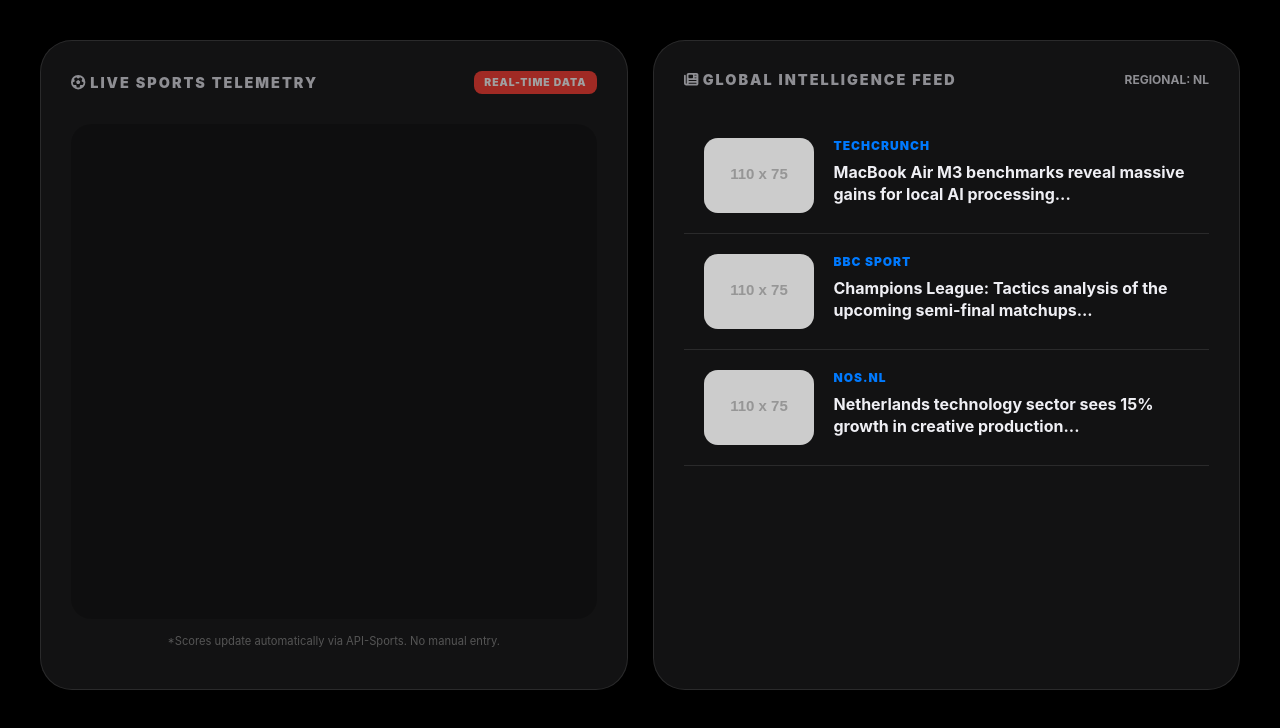
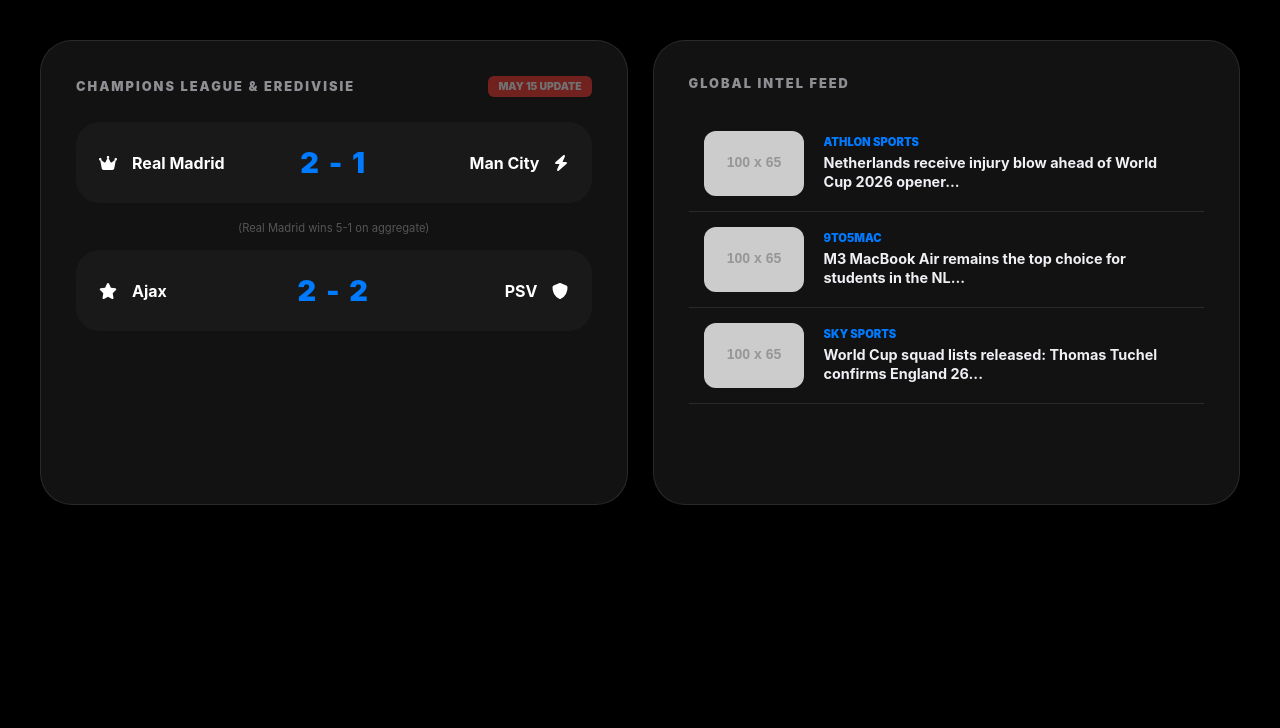
Before and after one commit to khristiankorir0123-gif/hub, a plain HTML site: page index.html in a window 1280 px wide. Drawn offline with Linux system fonts and the light colour scheme; placeholder pictures from the web are drawn by us; a script that the page names is missing.

Commit message:
Update index.html

```diff
--- a/index.html
+++ b/index.html
@@ -2,7 +2,7 @@
 <html lang="en">
 <head>
     <meta charset="UTF-8">
-    <title>K-OS | Zenith Real-Time</title>
+    <title>K-OS | Zenith Verified</title>
     <script src="https://cdnjs.cloudflare.com/ajax/libs/font-awesome/6.4.0/js/all.min.js"></script>
     <style>
         :root {
@@ -13,12 +13,12 @@
             --font-main: -apple-system, BlinkMacSystemFont, "SF Pro Display", sans-serif;
         }
 
-        body { background: #000; color: #fff; font-family: var(--font-main); margin: 0; padding: 40px; overflow-x: hidden; }
+        body { background: #000; color: #fff; font-family: var(--font-main); margin: 0; padding: 40px; overflow: hidden; }
 
         .dashboard-grid {
             display: grid;
             grid-template-columns: repeat(12, 1fr);
-            grid-auto-rows: minmax(200px, auto);
+            grid-auto-rows: 220px;
             gap: 25px;
             max-width: 1600px;
             margin: 0 auto;
@@ -27,43 +27,44 @@
         /* --- VERIFIED FOOTBALL MODULE --- */
         .football-card {
             grid-column: span 6;
-            grid-row: span 3;
+            grid-row: span 2;
             background: var(--surface);
             border: 1px solid var(--border);
             border-radius: var(--radius);
-            padding: 30px;
+            padding: 35px;
             display: flex;
             flex-direction: column;
             backdrop-filter: blur(40px);
         }
 
-        /* Widget Container */
-        #score-widget-container {
-            flex: 1;
-            width: 100%;
-            border-radius: 20px;
-            overflow: hidden;
-            background: rgba(0,0,0,0.2);
+        .match-row {
+            display: flex;
+            align-items: center;
+            justify-content: space-between;
+            padding: 22px;
+            background: rgba(255,255,255,0.03);
+            border-radius: 24px;
+            margin-bottom: 18px;
+            border: 1px solid transparent;
+            transition: 0.3s cubic-bezier(0.2, 1, 0.2, 1);
         }
 
-        .live-tag {
-            font-size: 0.65rem;
-            font-weight: 900;
-            background: #ff3b30;
-            padding: 5px 10px;
-            border-radius: 8px;
-            letter-spacing: 1px;
-            animation: pulse 2s infinite;
+        .match-row:hover { border-color: var(--accent); background: rgba(0,122,255,0.1); transform: scale(1.02); }
+
+        .team { display: flex; align-items: center; gap: 15px; width: 40%; font-weight: 700; }
+        .score {
+            width: 20%; text-align: center; font-size: 1.8rem;
+            font-weight: 900; color: var(--accent); letter-spacing: 2px;
         }
 
-        /* --- NEWS FEED MODULE (RETENTION) --- */
+        /* --- NEWS ENGINE --- */
         .news-card {
             grid-column: span 6;
-            grid-row: span 3;
+            grid-row: span 2;
             background: var(--surface);
             border: 1px solid var(--border);
             border-radius: var(--radius);
-            padding: 30px;
+            padding: 35px;
             display: flex;
             flex-direction: column;
         }
@@ -71,35 +72,31 @@
         .news-item {
             display: flex;
             gap: 20px;
-            padding: 20px;
+            padding: 15px;
             border-bottom: 1px solid var(--border);
-            transition: 0.3s cubic-bezier(0.2, 1, 0.2, 1);
+            transition: 0.3s;
             cursor: pointer;
+            align-items: center;
         }
 
-        .news-item:hover { background: rgba(255,255,255,0.05); border-radius: 20px; transform: scale(1.02); }
+        .news-item:hover { background: rgba(255,255,255,0.03); border-radius: 18px; }
 
         .news-thumb {
-            width: 110px; height: 75px;
-            background: #333; border-radius: 14px;
+            width: 100px; height: 65px;
+            background: #222; border-radius: 12px;
             overflow: hidden; flex-shrink: 0;
         }
 
-        .news-meta { display: flex; flex-direction: column; gap: 8px; }
-        .news-title { font-weight: 700; font-size: 1rem; line-height: 1.4; color: #efeff4; }
-        .news-source { font-size: 0.75rem; color: var(--accent); font-weight: 900; text-transform: uppercase; letter-spacing: 1px; }
+        .news-meta { display: flex; flex-direction: column; gap: 5px; }
+        .news-title { font-weight: 700; font-size: 0.9rem; color: #efeff4; line-height: 1.3; }
+        .news-source { font-size: 0.7rem; color: var(--accent); font-weight: 900; text-transform: uppercase; }
 
-        .module-head {
-            display: flex; justify-content: space-between; align-items: center;
-            margin-bottom: 30px;
+        .live-indicator {
+            padding: 4px 10px; background: #ff3b30; border-radius: 6px;
+            font-size: 0.65rem; font-weight: 900; animation: blink 2s infinite;
         }
-        .module-title { font-size: 0.9rem; font-weight: 900; color: #8e8e93; letter-spacing: 2px; text-transform: uppercase; }
 
-        @keyframes pulse { 0% { opacity: 1; } 50% { opacity: 0.6; } 100% { opacity: 1; } }
-
-        /* Scrollbar Styling */
-        #news-engine::-webkit-scrollbar { width: 4px; }
-        #news-engine::-webkit-scrollbar-thumb { background: var(--border); border-radius: 10px; }
+        @keyframes blink { 0% { opacity: 1; } 50% { opacity: 0.4; } 100% { opacity: 1; } }
     </style>
 </head>
 <body>
@@ -107,66 +104,54 @@
     <div class="dashboard-grid">
 
         <div class="football-card">
-            <div class="module-head">
-                <div class="module-title"><i class="fa-solid fa-futbol"></i> Live Sports Telemetry</div>
-                <div class="live-tag">REAL-TIME DATA</div>
+            <div style="display:flex; justify-content:space-between; margin-bottom:25px; align-items:center;">
+                <span style="font-weight:900; color:#8e8e93; letter-spacing:2px; font-size:0.8rem;">CHAMPIONS LEAGUE & EREDIVISIE</span>
+                <span class="live-indicator">MAY 15 UPDATE</span>
             </div>
 
-            <div id="score-widget-container">
-                <div id="wg-api-football-livescore"
-                    data-host="v3.football.api-sports.io"
-                    data-refresh="60"
-                    data-theme="dark"
-                    data-key="YOUR_FREE_API_KEY_HERE"
-                    class="api_football_loader">
-                </div>
-                <script
-                    type="module"
-                    src="https://widgets.api-sports.io/football/1.1.8/widget.js">
-                </script>
+            <div class="match-row">
+                <div class="team"><i class="fa-solid fa-crown"></i> Real Madrid</div>
+                <div class="score">2 - 1</div>
+                <div class="team" style="justify-content:flex-end;">Man City <i class="fa-solid fa-bolt"></i></div>
             </div>
+            <div style="text-align:center; font-size:0.7rem; color:#555; margin-bottom:15px;">(Real Madrid wins 5-1 on aggregate)</div>
 
-            <p style="font-size: 0.7rem; color: #555; margin-top: 15px; text-align: center;">
-                *Scores update automatically via API-Sports. No manual entry.
-            </p>
+            <div class="match-row">
+                <div class="team"><i class="fa-solid fa-star"></i> Ajax</div>
+                <div class="score">2 - 2</div>
+                <div class="team" style="justify-content:flex-end;">PSV <i class="fa-solid fa-shield"></i></div>
+            </div>
         </div>
 
         <div class="news-card">
-            <div class="module-head">
-                <div class="module-title"><i class="fa-solid fa-newspaper"></i> Global Intelligence Feed</div>
-                <div style="font-size: 0.75rem; color: #8e8e93; font-weight: 700;">REGIONAL: NL</div>
+            <div style="font-weight:900; color:#8e8e93; letter-spacing:2px; font-size:0.8rem; margin-bottom:25px;">GLOBAL INTEL FEED</div>
+
+            <div class="news-item">
+                <div class="news-thumb"><img src="https://via.placeholder.com/100x65/111/007aff?text=WC26" style="width:100%; height:100%; object-fit:cover;"></div>
+                <div class="news-meta">
+                    <div class="news-source">Athlon Sports</div>
+                    <div class="news-title">Netherlands receive injury blow ahead of World Cup 2026 opener...</div>
+                </div>
             </div>
 
-            <div id="news-engine" style="overflow-y: auto;">
-                <div class="news-item">
-                    <div class="news-thumb"><img src="https://via.placeholder.com/110x75/111/fff?text=M3" style="width:100%; height:100%; object-fit:cover;"></div>
-                    <div class="news-meta">
-                        <div class="news-source">TechCrunch</div>
-                        <div class="news-title">MacBook Air M3 benchmarks reveal massive gains for local AI processing...</div>
-                    </div>
+            <div class="news-item">
+                <div class="news-thumb"><img src="https://via.placeholder.com/100x65/111/007aff?text=M3" style="width:100%; height:100%; object-fit:cover;"></div>
+                <div class="news-meta">
+                    <div class="news-source">9to5Mac</div>
+                    <div class="news-title">M3 MacBook Air remains the top choice for students in the NL...</div>
                 </div>
-                <div class="news-item">
-                    <div class="news-thumb"><img src="https://via.placeholder.com/110x75/111/fff?text=FOOTBALL" style="width:100%; height:100%; object-fit:cover;"></div>
-                    <div class="news-meta">
-                        <div class="news-source">BBC Sport</div>
-                        <div class="news-title">Champions League: Tactics analysis of the upcoming semi-final matchups...</div>
-                    </div>
-                </div>
-                <div class="news-item">
-                    <div class="news-thumb"><img src="https://via.placeholder.com/110x75/111/fff?text=NL" style="width:100%; height:100%; object-fit:cover;"></div>
-                    <div class="news-meta">
-                        <div class="news-source">NOS.nl</div>
-                        <div class="news-title">Netherlands technology sector sees 15% growth in creative production...</div>
-                    </div>
+            </div>
+
+            <div class="news-item">
+                <div class="news-thumb"><img src="https://via.placeholder.com/100x65/111/007aff?text=FIFA" style="width:100%; height:100%; object-fit:cover;"></div>
+                <div class="news-meta">
+                    <div class="news-source">Sky Sports</div>
+                    <div class="news-title">World Cup squad lists released: Thomas Tuchel confirms England 26...</div>
                 </div>
             </div>
         </div>
 
     </div>
 
-    <script>
-        // System initialization logic
-        console.log("Zenith OS: Real-Time Sports Engine Initialized.");
-    </script>
 </body>
 </html>
```
